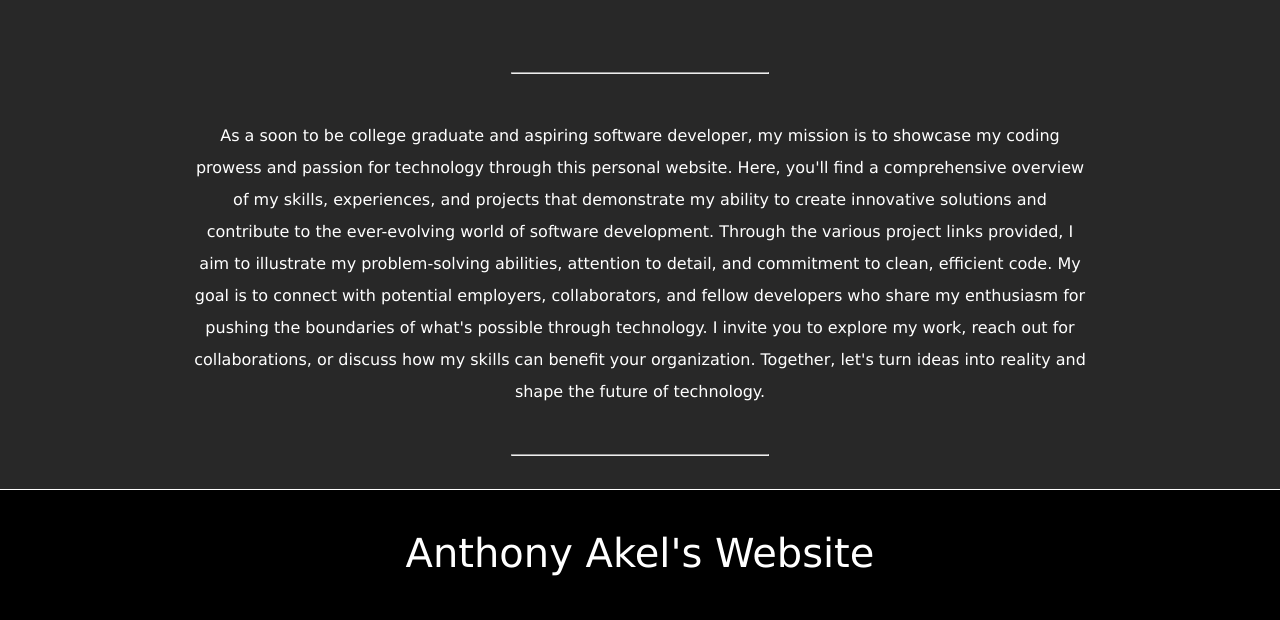
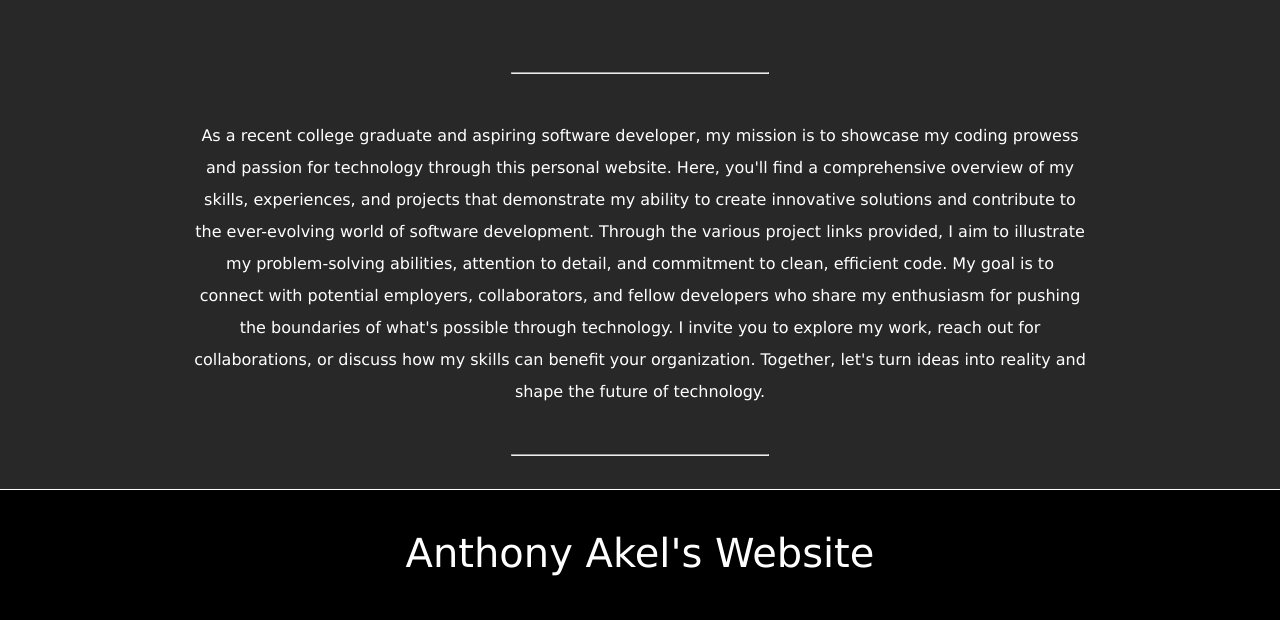
Before and after one commit to Leka0207/Website, a plain HTML site: page index.html in a window 1280 px wide. Shown: the part 907-1527 px from the top of the page. Drawn offline with Linux system fonts and the light colour scheme.

Commit message:
Update index.html

```diff
--- a/index.html
+++ b/index.html
@@ -25,7 +25,7 @@
     <section id="mission">
         <p class="title">My Mission</p>
         <hr style="width: 20%">
-        <p class="text">As a soon to be college graduate and aspiring software developer, my mission is to showcase my coding prowess and passion for technology through this personal website.
+        <p class="text">As a recent college graduate and aspiring software developer, my mission is to showcase my coding prowess and passion for technology through this personal website.
         Here, you'll find a comprehensive overview of my skills, experiences, and projects that demonstrate my ability to create innovative solutions and contribute to the ever-evolving world of software development.
         Through the various project links provided, I aim to illustrate my problem-solving abilities, attention to detail, and commitment to clean, efficient code.
         My goal is to connect with potential employers, collaborators, and fellow developers who share my enthusiasm for pushing the boundaries of what's possible through technology.
```
